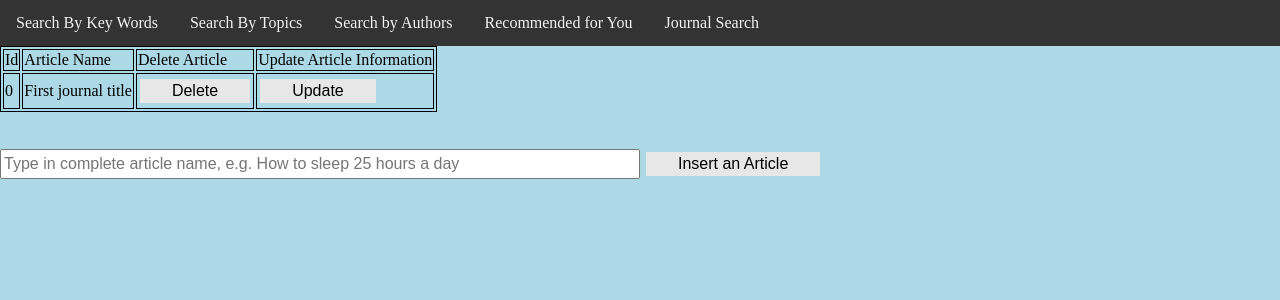
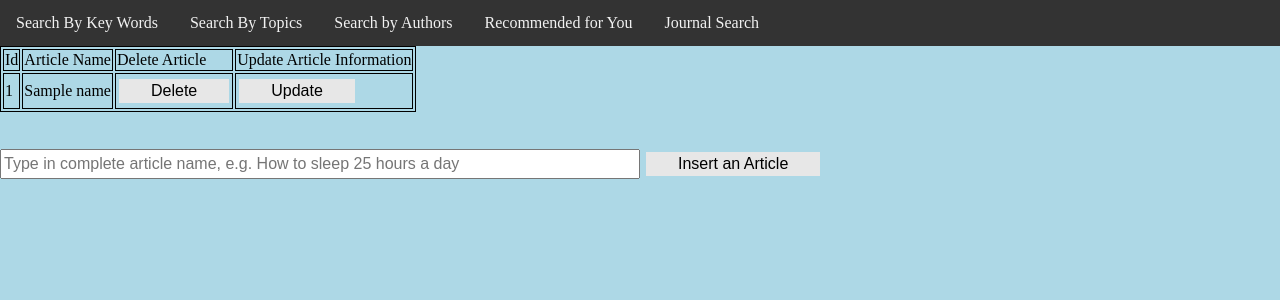
Before and after one commit to Keitokuch/yesql_app, a Flask app: page /journal.html in a window 1280 px wide. Shown: the part 154-454 px from the top of the page. Run offline with Flask 2, Linux system fonts and the light colour scheme; tables that the repository leaves empty or names only in its code hold one stand-in row (values such as "Sample post"); data that the repository does not hold is empty; parts of the project's set-up code (start-up, migrations or seed data) failed here and were passed over.

Commit message:
complete list and delete journal

```diff
--- a/app.py
+++ b/app.py
@@ -1,4 +1,5 @@
-from flask import Flask, request, render_template
+from flask import Flask, request, render_template, redirect, url_for
+from database import mysql as db
 import logging
 
 app = Flask(__name__)
@@ -11,7 +12,7 @@ def root():
 
 
 @app.route('/test')
-def test():
+def test_page():
     return render_template('demo.html')
 
 
@@ -24,6 +25,12 @@ def update_page():
 def update():
     name = request.args.get('update_name')
 
+@app.route('/delete')
+def delete():
+    jid = request.args.get('id')
+    db.delete_journal_by_id(jid)
+    return redirect('/journal.html')
+
 
 @app.route('/recommend.html')
 def recommend():
@@ -31,8 +38,9 @@ def recommend():
 
 
 @app.route('/journal.html')
-def toJournal():
-    return render_template('journal.html')
+def journal_page():
+    journals = db.get_jid_name()
+    return render_template('journal.html', data=journals)
 
 
 if __name__ == '__main__':
--- a/database/mysql.py
+++ b/database/mysql.py
@@ -41,3 +41,15 @@ def update_jname_by_id(jid: int, name: str):
                 return 0
         except Exception as e:
             pass
+
+
+def delete_journal_by_id(jid: int):
+    with MySQLConnection() as conn:
+        with conn.cursor() as cursor:
+            query = """
+                    DELETE FROM jid_name
+                    WHERE journal_id = %(jid)s
+                    ;
+            """
+            cursor.execute(query, {'jid': jid})
+            return 0
--- a/templates/journal.html
+++ b/templates/journal.html
@@ -36,14 +36,28 @@ table, th, td {
     	<td>Update Article Information</td>
   		</tr>
 
+        {% for id_name in data %}
     	<tr>
-      	<td>0</td>
-      	<td>First journal title</td>
-      	<td> <!-- replace here --> <button class = "delete_button" onclick = "alert('the article has been deleted from the database');location.href='/journal'"> Delete </button> </td>
+            <td id="jid" >{{ id_name['journal_id'] }}</td>
+            <td id="jname" >{{ id_name['journal_name' ]}}</td>
+            <td> <!-- replace here --> <button class = "delete_button" value="{{ id_name['journal_id'] }}" onclick = "delete_journal(this.value)" > Delete </button> </td>
+<!-- alert('the article has been deleted from the database'); -->
 		<td> <form action="/update">
 				<button class = "update_button"> Update </button>
 			</form> </td>
     	</tr>
+
+{% endfor %}
+
+    <script type="text/javascript">
+        function delete_journal(jid) {
+            if (jid != "undefined") {
+                window.location.href='/delete?id=' + jid;
+            } else {
+                alert(' What happened?');
+            }
+        }
+    </script>
 
   </table>
 </tbody>
```
